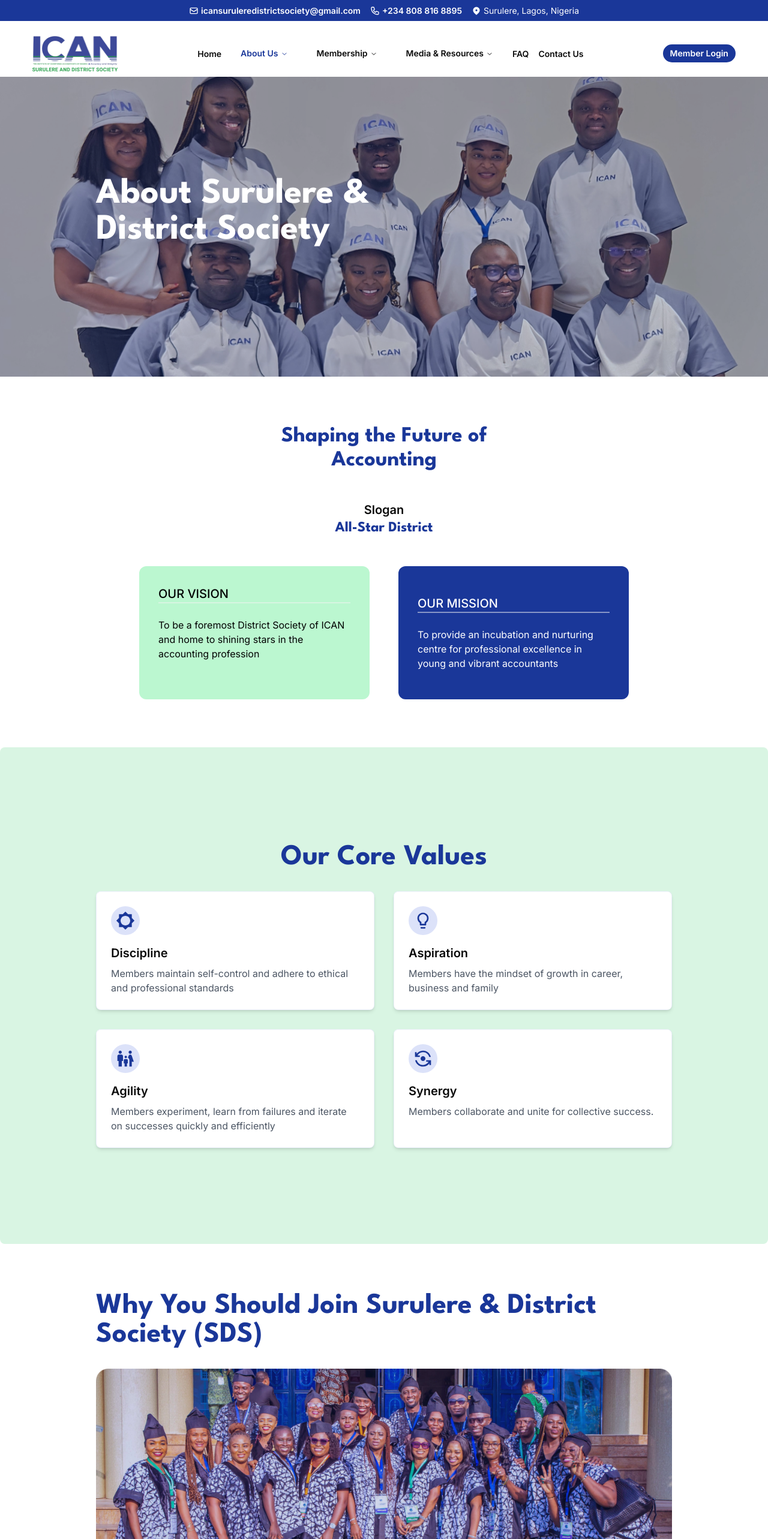
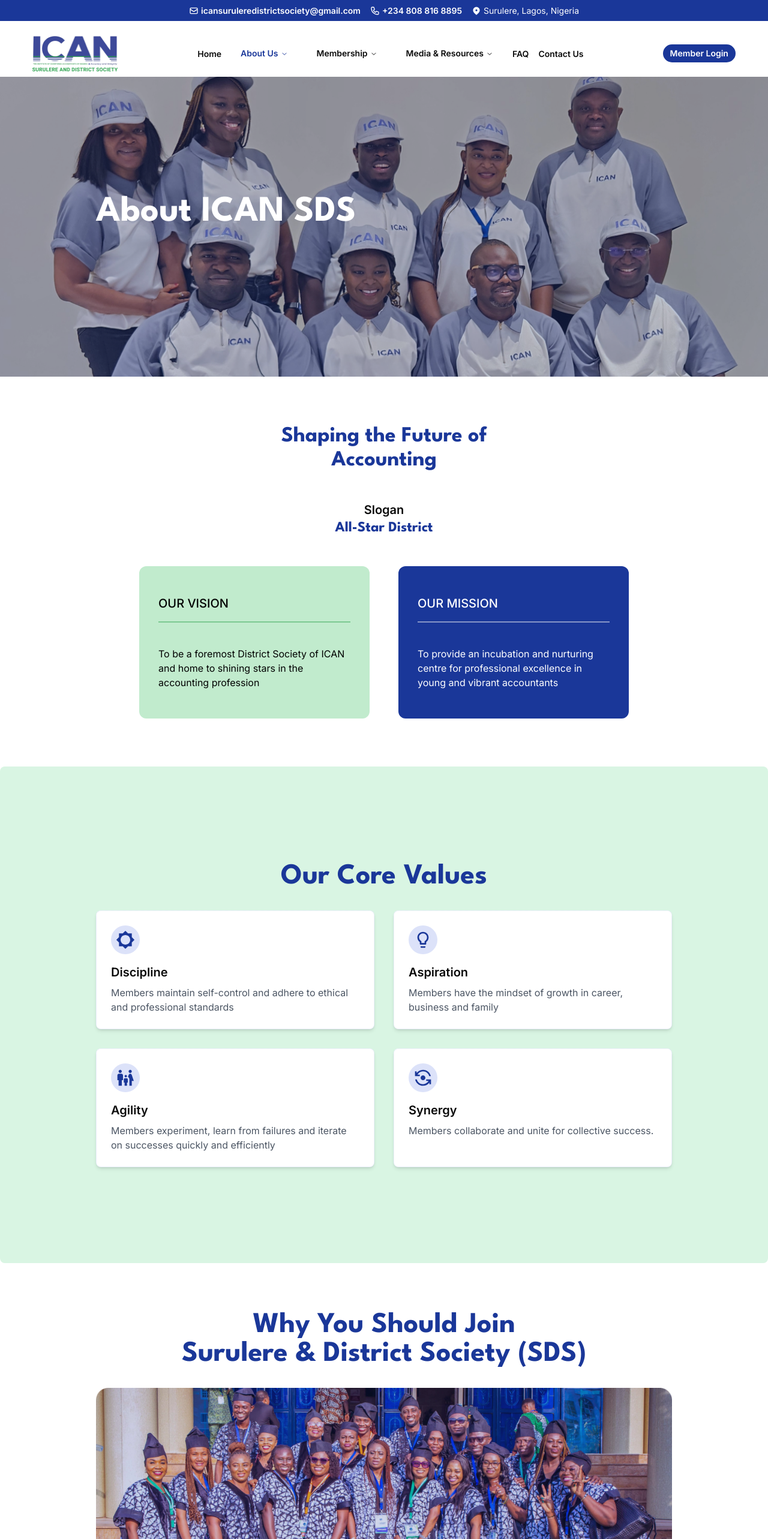
Before and after one commit to Edema-wxd/ican-frontend, a Next.js app: page /about-us in a window 1280 px wide. Shown: the top 2566 px of the page at 60% size. Built offline with nearby package versions, Linux system fonts and the light colour scheme; a web font is replaced by a local one.

Commit message:
Fix: Updated about page

```diff
--- a/src/app/(home)/about-us/page.tsx
+++ b/src/app/(home)/about-us/page.tsx
@@ -17,7 +17,7 @@ function Aboutus() {
       <Heroimg
         subtxt={""}
         toggle={false}
-        maintxt="About Surulere & District Society"
+        maintxt="About ICAN SDS"
         imageUrl="/aboutushero.png"
       >
         <></>
@@ -33,11 +33,10 @@ function Aboutus() {
           </h4>
         </div>
         <div className="flex w-fit flex-col sm:flex-row  gap-12 justify-between">
-
-          <div className="flex flex-col rounded-xl gap-6 max-w-sm bg-green-200 text-black p-8">
-            <h6 className=" text-xl font-medium  ">
+          <div className="flex flex-col rounded-xl gap-6 bg-[#C1EBCD] max-w-sm p-8 lg:px-8 lg:py-12 text-black">
+            <h6 className=" text-xl font-medium">
               OUR VISION
-              <hr className="  border opacity-50 w-full border-gray-100   " />
+              <hr className="border opacity-50 w-full border-[#36A757]  my-4" />
             </h6>
             <p className="text-base">
               To be a foremost District Society of ICAN and home to shining
@@ -45,9 +44,9 @@ function Aboutus() {
             </p>
           </div>
           <div className="flex flex-col rounded-xl gap-6 bg-primary max-w-sm p-8 lg:px-8 lg:py-12 text-white">
-            <h6 className=" text-xl font-medium   ">
+            <h6 className=" text-xl font-medium">
               OUR MISSION
-              <hr className="  border opacity-50 w-full border-gray-100   " />
+              <hr className="border opacity-50 w-full border-gray-100 my-4" />
             </h6>
             <p className="text-base">
               To provide an incubation and nurturing centre for professional
@@ -64,13 +63,13 @@ function Aboutus() {
             Our Core Values
           </h4>
         </div>
-        <div className="flex flex-col sm:flex-row flex-wrap gap-12 items-center justify-center">
+        <div className="grid grid-cols-1 sm:grid-cols-2 gap-12 items-center justify-center">
           <Itemcard
             name={"Discipline"}
             info={"Members maintain self-control and adhere to ethical and professional standards"}
             icon={<MdBrightness5 className="w-8 h-8 fill-primary" />}
             type="col"
-            size=" w-full "
+            size=" "
             bg="bg-[#dce2f9]"
           />
           <Itemcard
--- a/src/components/Aims.jsx
+++ b/src/components/Aims.jsx
@@ -6,8 +6,8 @@ function Aims() {
   // Aims tags and info
   return (
     <div className="flex flex-col lg:px-40 md:p-20 p-4 gap-8 w-full justify-between items-center ">
-      <h2 className=" text-3xl sm:text-5xl font-bold text-primary font-mono text-left  ">
-        Why You Should Join Surulere & District Society (SDS)
+      <h2 className=" text-3xl sm:text-5xl font-bold text-primary font-mono text-center  ">
+        Why You Should Join  <span className="block">Surulere & District Society (SDS)</span>
       </h2>
       <Image
         width={462}
@@ -16,7 +16,7 @@ function Aims() {
         className="hidden w-full sm:flex"
         src={"/aims_banner.png"}
       />
-      <div className="grid w-full grid-cols-1 sm:grid-cols-2 lg:grid-cols-3 gap-12 items-center justify-center ">
+      <div className="grid w-full grid-cols-1 sm:grid-cols-2 lg:grid-cols-3 gap-12 text-center items-center justify-center">
         <Reason
           name="A Vibrant Community"
           info="Be part of a district filled with young, dynamic chartered accountants and seasoned professionals who nurture and guide the next generation."
--- a/src/components/Mainheader.jsx
+++ b/src/components/Mainheader.jsx
@@ -292,7 +292,7 @@ function Mainheader() {
           </Link>
         </div>
         <Link className=" w-full " href="/login">
-          <button className="px-8 py-4 bg-primary rounded-2xl justify-center items-center gap-2 flex text-white w-full text-sm font-semibold ">
+          <button className="p-24 bg-primary rounded-2xl justify-center items-center gap-2 flex text-white w-full text-sm font-semibold ">
             Member Login
           </button>
         </Link>
```
